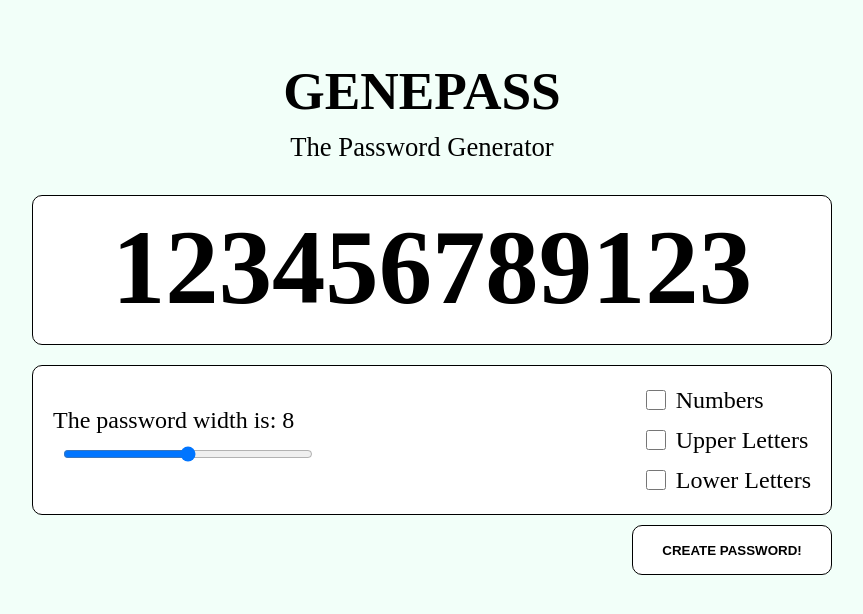
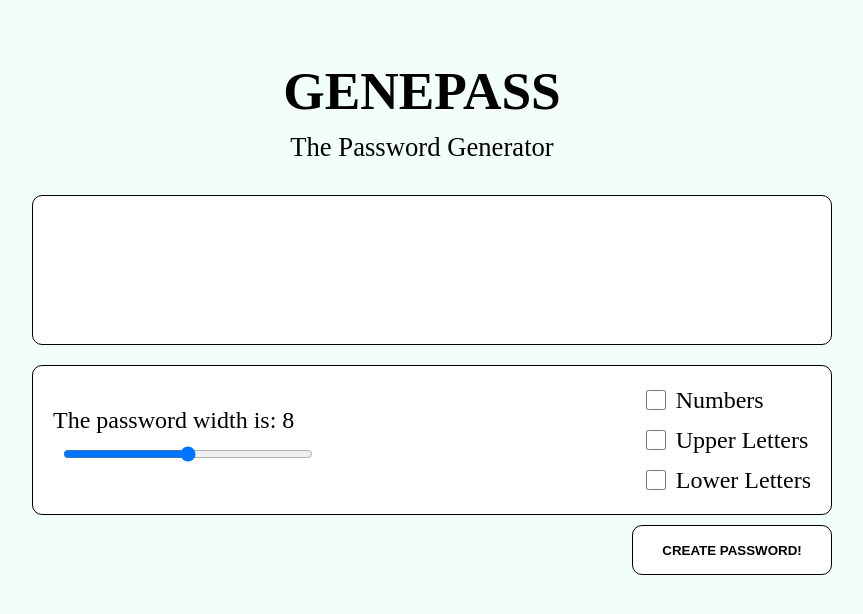
Before and after one commit to romulomelendez/genepass-api, a React (Create React App) app: page / in a window 1280 px wide. Shown: the top 614 px of the page, without its empty margins (218-1081 px from the left). Built offline with nearby package versions, Linux system fonts and the light colour scheme.

Commit message:
onClick call fixed

```diff
--- a/src/Pages/Home/index.jsx
+++ b/src/Pages/Home/index.jsx
@@ -1,4 +1,4 @@
-import React from 'react'
+import React, { useState } from 'react'
 
 import { Button } from '../../components/Button'
 import { Header } from '../../components/Header'
@@ -7,10 +7,15 @@ import { Range } from '../../components/Range'
 
 import { View, Container, Options } from './style'
 
-
 export const Home = () => {
 
+    const [ myPassword, setMyPassword ] = useState('')
+
     const createPassword = () => {
+
+        console.log('entrei na função')
+
+        try {
 
             if ( document.querySelector('.numbers').checked ) {
 
@@ -21,12 +26,24 @@ export const Home = () => {
             if ( document.querySelector('.upper-letters').checked ) {
 
                 console.log('checkbox upper-letters is checked')
+                setMyPassword(Math.floor(Math.random() * 26 ) + 97)
+                console.log(myPassword)
 
             }
 
             if ( document.querySelector('.lower-letters').checked ) {
 
                 console.log('checkbox lower-letter is checked')
+
+            }
+
+        } catch (error) {
+
+            console.error(error.message)
+
+        } finally {
+
+            console.log('finalmente')
 
         }
 
@@ -40,7 +57,7 @@ export const Home = () => {
 
             <View type = "text">
 
-                <h4>123456789123</h4>
+                <h4>{ myPassword }</h4>
 
             </View>
 
--- a/src/components/Button/index.jsx
+++ b/src/components/Button/index.jsx
@@ -2,8 +2,4 @@ import React from 'react'
 
 import { Btn } from './styles'
 
-export const Button = () => (
-
-    <Btn type = "button">CREATE PASSWORD!</Btn>
-
-)
+export const Button = ({ onClick }) => <Btn type = "button" onClick = { onClick }>CREATE PASSWORD!</Btn>
```
Lines whose indentation alone changed are shown as unchanged.
